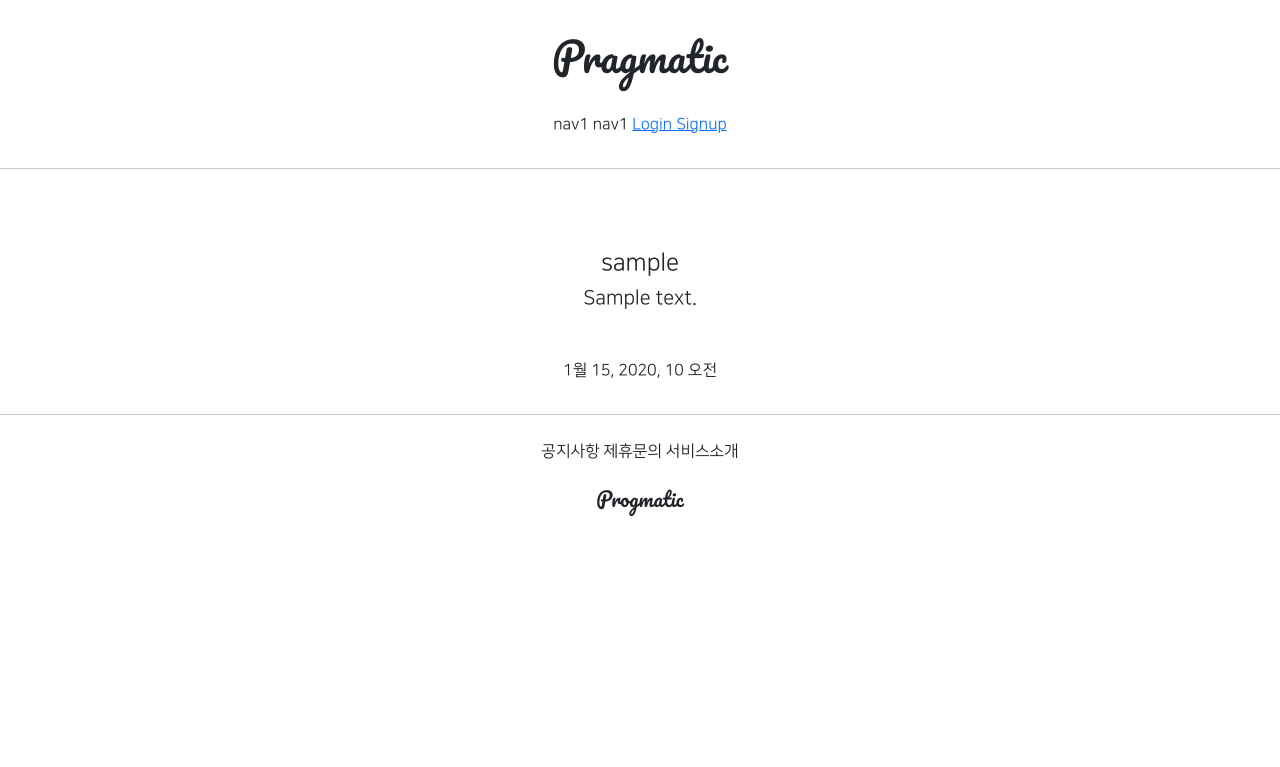
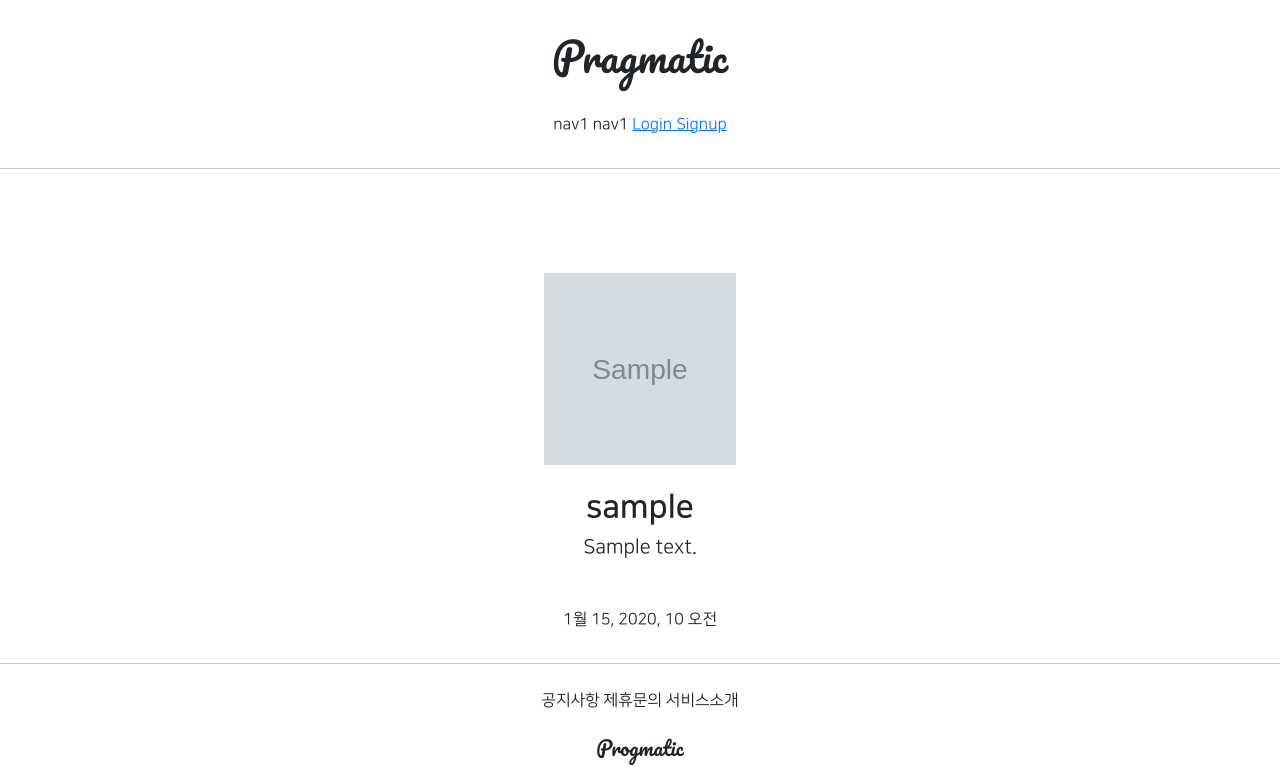
Before and after one commit to jhbin96/hyebin, a Django app: page /accounts/detail/1 in a window 1280 px wide. Shown: the top 767 px of the page. Run offline with Django 3.2, Linux system fonts and the light colour scheme; tables that the repository leaves empty hold one stand-in row (values such as "Sample post"); grey boxes marked "Sample" are stand-in pictures; parts of the project's set-up code (start-up, migrations or seed data) failed here and were passed over; some libraries are stand-ins or nearby versions.

Commit message:
7/28 3ban class commit 1

```diff
--- a/accountapp/templates/accountapp/detail.html
+++ b/accountapp/templates/accountapp/detail.html
@@ -5,14 +5,17 @@
     <div class="text-center mw-500 m-auto">
         <div class="m-5">
             {% if target_user.profile %}
-            <h4> {{ target_user.profile.nickname }} </h4>
-            <h5>{{ target_user.profile.message }}</h5>
+                <img src="{{ target_user.profile.image.url }}"
+                     class="profile_image m-4"
+                     alt="profile image">
+                <h2 class="NNS_B"> {{ target_user.profile.nickname }} </h2>
+                <h5>{{ target_user.profile.message }}</h5>
             {% else %}
-            <h4>
+            <h2>
                 <a href="{% url 'profileapp: create' %}">
                     Create Profile
                 </a>
-            </h4>
+            </h2>
             {% endif %}
         </div>
         <div>
--- a/ai_practice2/urls.py
+++ b/ai_practice2/urls.py
@@ -13,6 +13,8 @@ Including another URLconf
     1. Import the include() function: from django.urls import include, path
     2. Add a URL to urlpatterns:  path('blog/', include('blog.urls'))
 """
+from django.conf import settings
+from django.conf.urls.static import static
 from django.contrib import admin
 from django.urls import path, include
 
@@ -20,4 +22,4 @@ urlpatterns = [
     path('admin/', admin.site.urls),
     path('accounts/', include('accountapp.urls')),
     path('profiles/', include('profileapp.urls')),
-]
+] + static(settings.MEDIA_URL, document_root=settings.MEDIA_ROOT)            #import(스테틱,세팅)
--- a/static/base.css
+++ b/static/base.css
@@ -16,3 +16,15 @@
     max-width: 500px;
     padding: 1rem 1.5rem;
 }
+
+.profile_image {
+    height: 12rem;
+    width: 12rem;
+    border_radius: 20rem;
+    object-fit: cover;
+
+}
+
+.NNS_B {
+    font-family: "NanumSquareB", cursive;
+}
```
